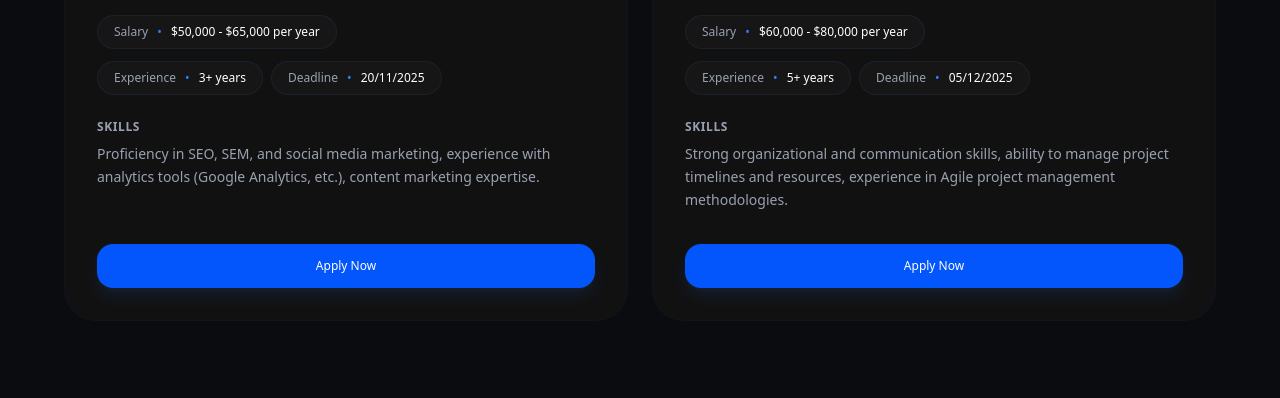
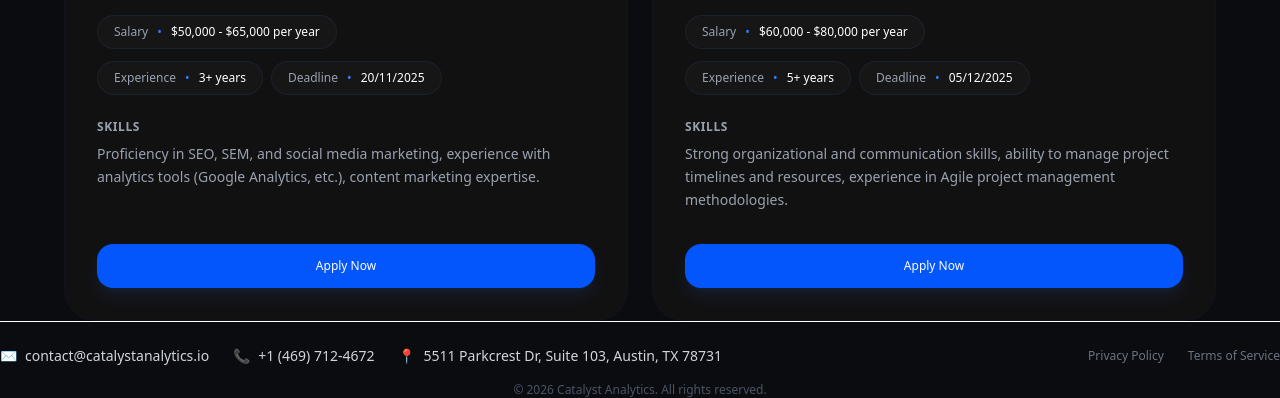
Before and after one commit to ahmad2009-veb/EXSAM-3, a website: page src/index4.html in a window 1280 px wide. Shown: the part 3149-3547 px from the top of the page. Before the commit the page ends 3470 px from the top, so only its background shows below. Drawn offline with Linux system fonts and the light colour scheme.

Commit message:
commit 4

```diff
--- a/src/index4.html
+++ b/src/index4.html
@@ -410,5 +410,34 @@
 
     </div>
   </div>
+  <div class="flex flex-col lg:flex-row items-center justify-between gap-6 pt-6 border-t text-sm">
+
+        <div class="flex flex-col sm:flex-row flex-wrap justify-center items-center gap-6 text-gray-300">
+          <div class="flex items-center space-x-2">
+            <span class="text-[#0256fc]">✉</span>
+            <a href="" class="">contact@catalystanalytics.io</a>
+          </div>
+          <div class="flex items-center space-x-2">
+            <span class="text-[#0256fc]">📞</span>
+            <a href="" class="">+1 (469) 712-4672</a>
+          </div>
+          <div class="flex items-center space-x-2">
+            <span class="text-[#0256fc]">📍</span>
+            <span>5511 Parkcrest Dr, Suite 103, Austin, TX 78731</span>
+          </div>
+        </div>
+
+        <div class="flex space-x-6 text-xs text-gray-500">
+          <a href="#" class="hover:text-gray-300 ">Privacy Policy</a>
+          <a href="#" class="hover:text-gray-300 ">Terms of Service</a>
+        </div>
+
+      </div>
+
+      <div class="text-center text-xs text-gray-600 pt-4">
+        © 2026 Catalyst Analytics. All rights reserved.
+      </div>
+    </div>
+  </div>
 </body>
 </html>
```
